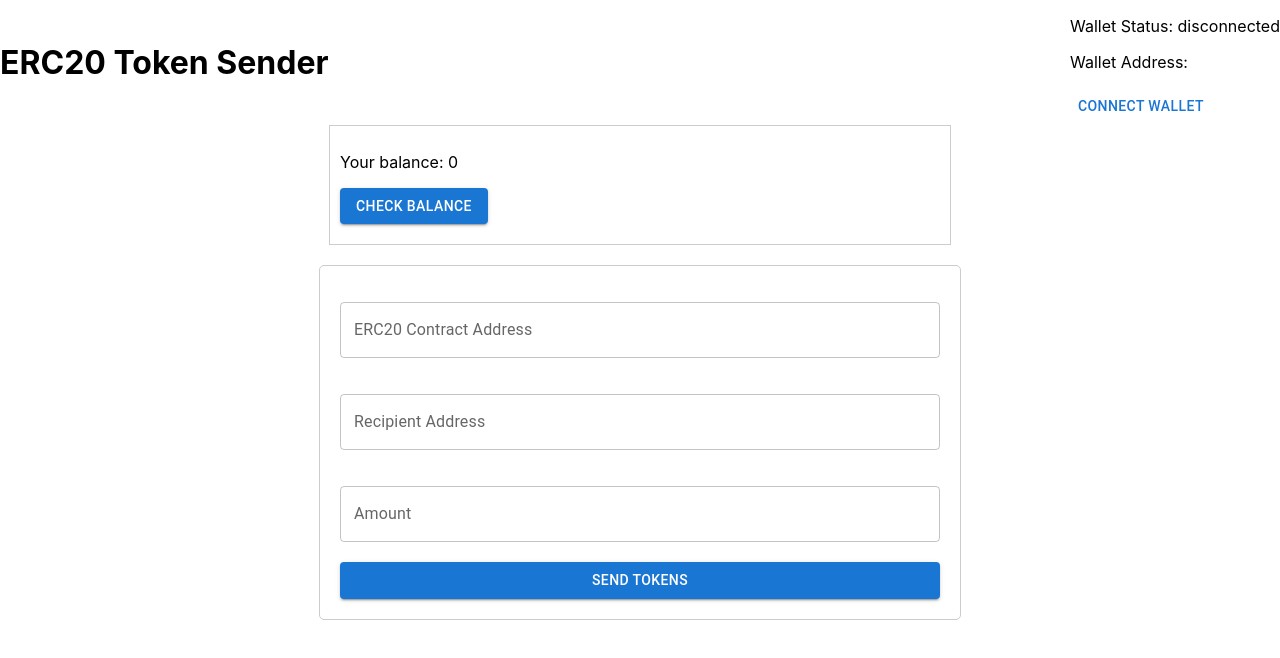
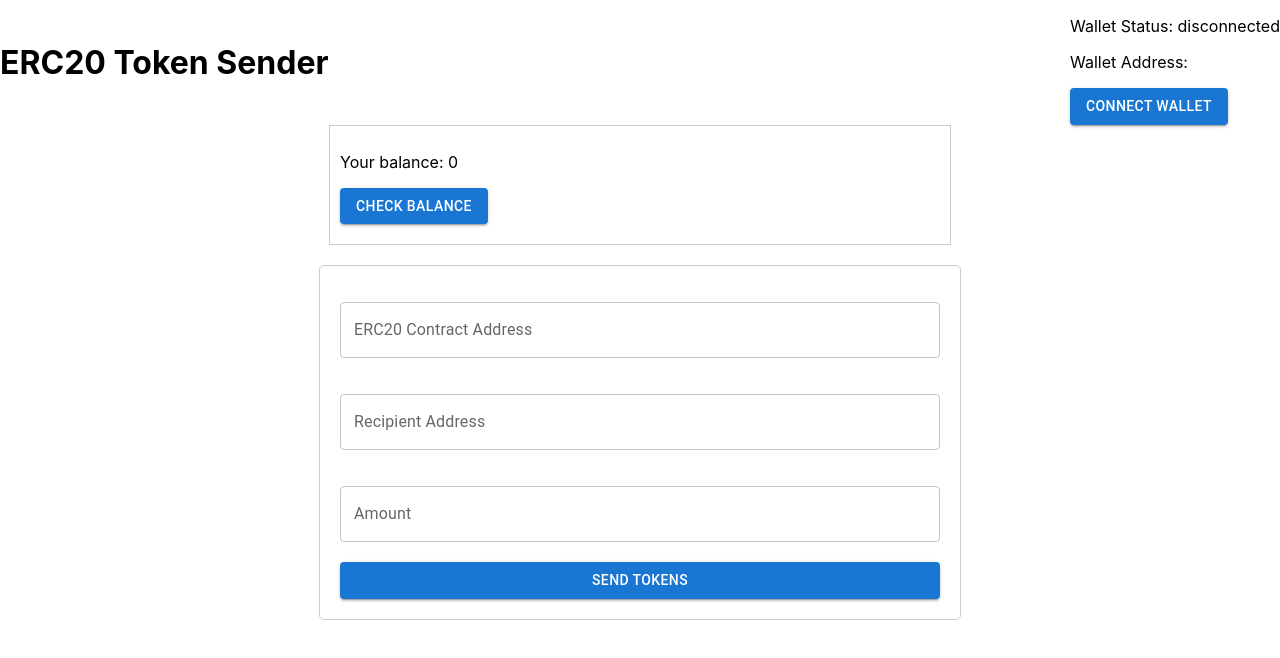
Before and after one commit to defihook/erc20_token_transfer, a React (Create React App) app: page / in a window 1280 px wide. Shown: the top 658 px of the page. Built offline with nearby package versions, Linux system fonts and the light colour scheme.

Commit message:
updated buttons

```diff
--- a/src/components/Wallet.jsx
+++ b/src/components/Wallet.jsx
@@ -10,9 +10,9 @@ function Wallet() {
       <p>Wallet Status: {walletStatus}</p>
       <p>Wallet Address: {walletAddress}</p>
       {walletStatus === 'connected' ? (
-        <Button onClick={disconnectWallet}>Disconnect Wallet</Button>
+        <Button variant="contained" color="secondary" onClick={disconnectWallet}>Disconnect Wallet</Button>
       ) : (
-        <Button onClick={connectWallet}>Connect Wallet</Button>
+        <Button variant="contained" color="primary" onClick={connectWallet}>Connect Wallet</Button>
       )}
     </div>
   );
```
